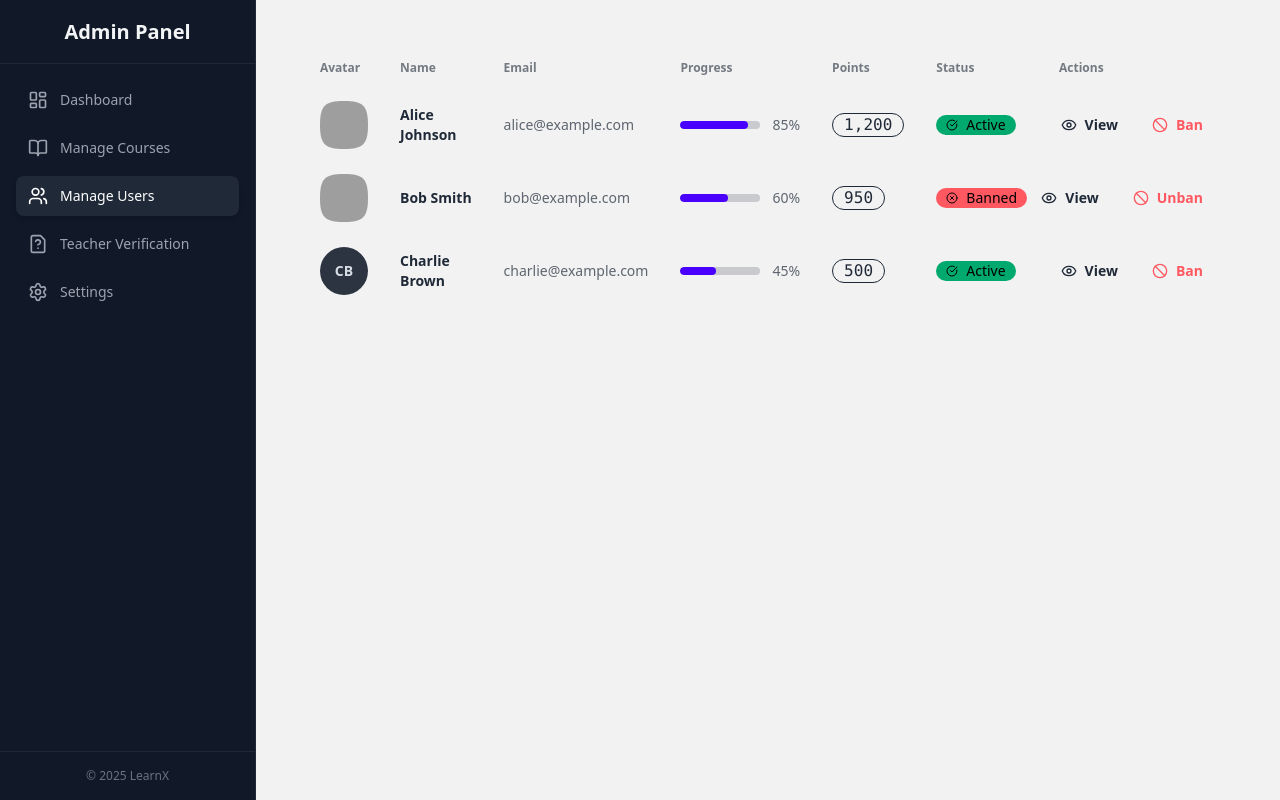
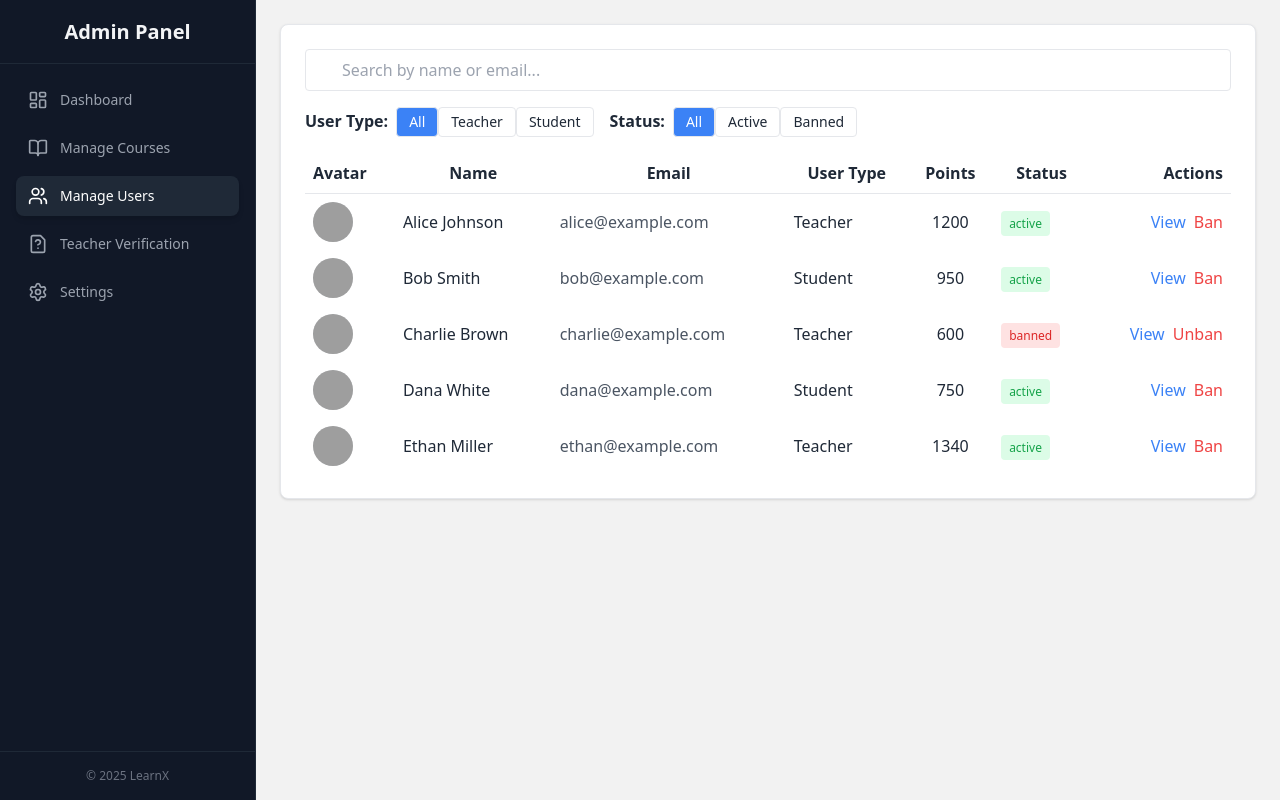
Before and after one commit to sayedpalestine7/MindQuest, a React (Vite) app in the folder frontend/: page /admin/users in a window 1280 px wide. Built offline with nearby package versions, Linux system fonts and the light colour scheme; grey boxes are pictures that could not be loaded.

Commit message:
build manage user page components

```diff
--- a/frontend/src/components/Admin/users/BanUserDialog.jsx
+++ b/frontend/src/components/Admin/users/BanUserDialog.jsx
@@ -1,9 +1,29 @@
-import React from 'react'
 
-function BanUserDialog() {
+function BanUserDialog({ user, onCancel, onConfirm }) {
+if (!user) return null
+  const isBanned = user.status === "banned"
   return (
-    <div>BanUserDialog</div>
+    <div className="fixed inset-0 bg-black/50 flex items-center justify-center z-50">
+      <div className="bg-white p-6 rounded-lg w-full max-w-sm text-center">
+        <h3 className="text-lg font-bold mb-2">
+          {isBanned ? "Unban User" : "Ban User"}
+        </h3>
+        <p className="mb-4">
+          {isBanned
+            ? `Unban ${user.name}? They will regain access.`
+            : `Ban ${user.name}? They will lose access.`}
+        </p>
+        <div className="flex justify-center gap-3">
+          <button onClick={onCancel} className="px-3 py-1 border rounded">Cancel</button>
+          <button
+            onClick={onConfirm}
+            className={`px-3 py-1 rounded ${isBanned ? "bg-green-600 text-white" : "bg-red-600 text-white"}`}
+          >
+            {isBanned ? "Unban" : "Ban"}
+          </button>
+        </div>
+      </div>
+    </div>
   )
 }
-
 export default BanUserDialog
--- /dev/null
+++ b/frontend/src/components/Admin/users/FilterBar.jsx
@@ -0,0 +1,22 @@
+export function FilterBar({ userTypeFilter, setUserTypeFilter, statusFilter, setStatusFilter }) {
+  const btn = "px-3 py-1 border rounded text-sm"
+  const active = "bg-blue-500 text-white"
+
+  return (
+    <div className="flex flex-wrap gap-4 mt-4">
+      <div>
+        <span className="font-semibold mr-2">User Type:</span>
+        <button onClick={() => setUserTypeFilter("all")} className={`${btn} ${userTypeFilter === "all" ? active : ""}`}>All</button>
+        <button onClick={() => setUserTypeFilter("teacher")} className={`${btn} ${userTypeFilter === "teacher" ? active : ""}`}>Teacher</button>
+        <button onClick={() => setUserTypeFilter("student")} className={`${btn} ${userTypeFilter === "student" ? active : ""}`}>Student</button>
+      </div>
+
+      <div>
+        <span className="font-semibold mr-2">Status:</span>
+        <button onClick={() => setStatusFilter("all")} className={`${btn} ${statusFilter === "all" ? active : ""}`}>All</button>
+        <button onClick={() => setStatusFilter("active")} className={`${btn} ${statusFilter === "active" ? active : ""}`}>Active</button>
+        <button onClick={() => setStatusFilter("banned")} className={`${btn} ${statusFilter === "banned" ? active : ""}`}>Banned</button>
+      </div>
+    </div>
+  )
+}
--- /dev/null
+++ b/frontend/src/components/Admin/users/SearchBar.jsx
@@ -0,0 +1,13 @@
+export function SearchBar({ searchQuery, setSearchQuery }) {
+  return (
+    <div className="relative">
+      <input
+        type="text"
+        placeholder="Search by name or email..."
+        value={searchQuery}
+        onChange={(e) => setSearchQuery(e.target.value)}
+        className="w-full border rounded px-4 py-2 pl-9"
+      />
+    </div>
+  )
+}
--- a/frontend/src/components/Admin/users/UserProfileDialog.jsx
+++ b/frontend/src/components/Admin/users/UserProfileDialog.jsx
@@ -1,8 +1,19 @@
-import React from 'react'
-
-function UserProfileDialog() {
+function UserProfileDialog({ user, onClose }) {
+if (!user) return null
   return (
-    <div>UserProfileDialog</div>
+    <div className="fixed inset-0 bg-black/50 flex items-center justify-center z-50">
+      <div className="bg-white p-6 rounded-lg w-full max-w-lg">
+        <h2 className="text-xl font-bold mb-2">{user.name}</h2>
+        <p className="text-gray-600 mb-4">{user.email}</p>
+        <div className="grid grid-cols-2 gap-4">
+          <div><strong>Points:</strong> {user.points}</div>
+          <div><strong>Courses:</strong> {user.coursesCompleted}</div>
+          <div><strong>Quizzes:</strong> {user.quizzesTaken}</div>
+          <div><strong>Status:</strong> {user.status}</div>
+        </div>
+        <button onClick={onClose} className="mt-6 px-4 py-2 bg-gray-800 text-white rounded">Close</button>
+      </div>
+    </div>
   )
 }
 
--- a/frontend/src/components/Admin/users/UserRow.jsx
+++ b/frontend/src/components/Admin/users/UserRow.jsx
@@ -1,106 +1,42 @@
-// src/components/admin/UserRow.jsx
-import React from "react"
-import { motion } from "framer-motion"
-import { Eye, Ban, CheckCircle, XCircle } from "lucide-react"
+export function UserRow({ user, onView, onBan }) {
+    if (!user) return null; // ⛔ Skip rendering if user is undefined
 
-function UserRow({ user, index, onView, onBan }) {
-  // Generate initials for avatar fallback
-  const getInitials = (name) => {
-    return name
+  const initials = user.name
     .split(" ")
     .map((n) => n[0])
     .join("")
     .toUpperCase()
-      .slice(0, 2)
-  }
 
   return (
-    <motion.tr
-      initial={{ opacity: 0, y: 10 }}
-      animate={{ opacity: 1, y: 0 }}
-      transition={{ delay: index * 0.05 }}
-      className="hover:bg-base-200"
-    >
-      {/* Avatar */}
-      <td>
-        <div className="flex items-center space-x-3">
-          <div className="avatar">
-            <div className="mask mask-squircle h-12 w-12">
+    <>
+      <td className="p-2">
+        <div className="w-10 h-10 bg-gray-200 rounded-full flex items-center justify-center">
           {user.avatar ? (
-                <img src={user.avatar} alt={user.name} />
+            <img src={user.avatar} alt={user.name} className="w-10 h-10 rounded-full" />
           ) : (
-                <div className="bg-neutral text-neutral-content flex h-12 w-12 items-center justify-center rounded-full">
-                  <span className="text-sm font-bold">
-                    {getInitials(user.name)}
-                  </span>
-                </div>
+            <span>{initials}</span>
           )}
         </div>
-          </div>
-        </div>
       </td>
-
-      {/* Name */}
-      <td className="font-bold">{user.name}</td>
-
-      {/* Email */}
-      <td className="text-base-content/70">{user.email}</td>
-
-      {/* Progress */}
-      <td>
-        <div className="flex items-center gap-3">
-          <progress
-            className="progress progress-primary w-20"
-            value={user.progress}
-            max="100"
-          ></progress>
-          <span className="text-sm text-base-content/70">{user.progress}%</span>
-        </div>
+      <td className="p-2 font-medium">{user.name}</td>
+      <td className="p-2 text-gray-600">{user.email}</td>
+      <td className="p-2 capitalize">{user.userType}</td>
+      <td className="p-2 text-center">{user.points}</td>
+      <td className="p-2">
+        <span
+          className={`px-2 py-1 text-xs rounded ${
+            user.status === "active" ? "bg-green-100 text-green-600" : "bg-red-100 text-red-600"
+          }`}
+        >
+          {user.status}
+        </span>
       </td>
-
-      {/* Points */}
-      <td>
-        <div className="badge badge-outline font-mono badge-lg">
-          {user.points.toLocaleString()}
-        </div>
-      </td>
-
-      {/* Status */}
-      <td>
-        {user.status === "active" ? (
-          <div className="badge badge-success gap-2">
-            <CheckCircle className="h-3 w-3" />
-            Active
-          </div>
-        ) : (
-          <div className="badge badge-error gap-2">
-            <XCircle className="h-3 w-3" />
-            Banned
-          </div>
-        )}
-      </td>
-
-      {/* Actions */}
-      <td>
-        <div className="flex justify-end gap-2">
-          <button
-            onClick={onView}
-            className="btn btn-ghost btn-sm gap-2"
-          >
-            <Eye className="h-4 w-4" />
-            View
-          </button>
-          <button
-            onClick={onBan}
-            className="btn btn-ghost btn-sm gap-2 text-error hover:bg-error hover:text-error-content"
-          >
-            <Ban className="h-4 w-4" />
+      <td className="p-2 text-right space-x-2">
+        <button onClick={onView} className="text-blue-500 hover:underline">View</button>
+        <button onClick={onBan} className="text-red-500 hover:underline">
           {user.status === "banned" ? "Unban" : "Ban"}
         </button>
-        </div>
       </td>
-    </motion.tr>
+    </>
   )
 }
-
-export default UserRow
--- a/frontend/src/components/Admin/users/UsersTable.jsx
+++ b/frontend/src/components/Admin/users/UsersTable.jsx
@@ -1,15 +1,31 @@
-import React from "react"
-import UserRow from "./UserRow"
+import { SearchBar } from "./SearchBar.jsx"
+import { FilterBar } from "./FilterBar.jsx"
+import { UserRow } from "./UserRow.jsx"
+// import { UserProfileDialog } from "./UserProfileDialog.jsx"
+// import { BanUserDialog } from "./BanUserDialog"
+import { useEffect, useState, useMemo } from "react"
+import { motion } from "framer-motion"
+function UsersTable() {
+  const [users, setUsers] = useState([])
+  const [loading, setLoading] = useState(true)
+  const [searchQuery, setSearchQuery] = useState("")
+  const [sortField, setSortField] = useState("name")
+  const [sortOrder, setSortOrder] = useState("asc")
+  const [userTypeFilter, setUserTypeFilter] = useState("all")
+  const [statusFilter, setStatusFilter] = useState("all")
+  const [selectedUser, setSelectedUser] = useState(null)
+  const [userToBan, setUserToBan] = useState(null)
 
-function UserTable() {
-  // Fake users for testing
-  const fakeUsers = [
+  useEffect(() => {
+    // Simulate API call
+    setTimeout(() => {
+      const fakeData = [
         {
           id: 1,
           name: "Alice Johnson",
           email: "alice@example.com",
+          userType: "teacher",
           avatar: "https://i.pravatar.cc/150?img=1",
-      progress: 85,
           points: 1200,
           status: "active",
         },
@@ -17,60 +33,132 @@ function UserTable() {
           id: 2,
           name: "Bob Smith",
           email: "bob@example.com",
+          userType: "student",
           avatar: "https://i.pravatar.cc/150?img=2",
-      progress: 60,
           points: 950,
-      status: "banned",
+          status: "active",
         },
         {
           id: 3,
           name: "Charlie Brown",
           email: "charlie@example.com",
-      avatar: "",
-      progress: 45,
-      points: 500,
+          userType: "teacher",
+          avatar: "https://i.pravatar.cc/150?img=3",
+          points: 600,
+          status: "banned",
+        },
+        {
+          id: 4,
+          name: "Dana White",
+          email: "dana@example.com",
+          userType: "student",
+          avatar: "https://i.pravatar.cc/150?img=4",
+          points: 750,
+          status: "active",
+        },
+        {
+          id: 5,
+          name: "Ethan Miller",
+          email: "ethan@example.com",
+          userType: "teacher",
+          avatar: "https://i.pravatar.cc/150?img=5",
+          points: 1340,
           status: "active",
         },
       ]
+      setUsers(fakeData)
+      setLoading(false)
+    }, 600) // simulate network delay
+  }, [])
 
-  // Example event handlers
-  const handleView = (user) => {
-    alert(`Viewing ${user.name}`)
+  function handleSort(field) {
+    if (sortField === field) {
+      setSortOrder(sortOrder === "asc" ? "desc" : "asc")
+    } else {
+      setSortField(field)
+      setSortOrder("asc")
+    }
   }
 
-  const handleBan = (user) => {
-    alert(`${user.name} is now ${user.status === "banned" ? "unbanned" : "banned"}`)
+  function handleBanUser() {
+    if (!userToBan) return
+    setUsers(
+      users.map((u) =>
+        u.id === userToBan.id
+          ? { ...u, status: u.status === "banned" ? "active" : "banned" }
+          : u
+      )
+    )
+    setUserToBan(null)
   }
 
+  const filteredUsers = useMemo(() => {
+    return users
+      .filter((u) => {
+        const matchSearch =
+          u.name.toLowerCase().includes(searchQuery.toLowerCase()) ||
+          u.email.toLowerCase().includes(searchQuery.toLowerCase())
+        const matchType = userTypeFilter === "all" || u.userType === userTypeFilter
+        const matchStatus = statusFilter === "all" || u.status === statusFilter
+        return matchSearch && matchType && matchStatus
+      })
+      .sort((a, b) => {
+        const aVal = typeof a[sortField] === "string" ? a[sortField].toLowerCase() : a[sortField]
+        const bVal = typeof b[sortField] === "string" ? b[sortField].toLowerCase() : b[sortField]
+        return sortOrder === "asc" ? (aVal > bVal ? 1 : -1) : (aVal < bVal ? 1 : -1)
+      })
+  }, [users, searchQuery, sortField, sortOrder, userTypeFilter, statusFilter])
+
+  if (loading) return <div className="p-8 text-center">Loading...</div>
+
   return (
-    <div className="overflow-x-auto p-6">
-      <table className="table w-full">
+    <div className="p-6 border rounded-lg bg-white shadow">
+      <SearchBar searchQuery={searchQuery} setSearchQuery={setSearchQuery} />
+      <FilterBar
+        userTypeFilter={userTypeFilter}
+        setUserTypeFilter={setUserTypeFilter}
+        statusFilter={statusFilter}
+        setStatusFilter={setStatusFilter}
+      />
+
+      <table className="w-full mt-4 border-collapse">
         <thead>
-          <tr>
-            <th>Avatar</th>
-            <th>Name</th>
-            <th>Email</th>
-            <th>Progress</th>
-            <th>Points</th>
-            <th>Status</th>
-            <th>Actions</th>
+          <tr className="border-b">
+            <th className="p-2 text-left">Avatar</th>
+            <th className="p-2 cursor-pointer" onClick={() => handleSort("name")}>Name</th>
+            <th className="p-2">Email</th>
+            <th className="p-2">User Type</th>
+            <th className="p-2 cursor-pointer" onClick={() => handleSort("points")}>Points</th>
+            <th className="p-2">Status</th>
+            <th className="p-2 text-right">Actions</th>
           </tr>
         </thead>
-
         <tbody>
-          {fakeUsers.map((user, index) => (
+          {filteredUsers.length === 0 ? (
+            <tr><td colSpan="7" className="text-center py-4 text-gray-500">No users found</td></tr>
+          ) : (
+            filteredUsers.map((user, i) => (
+              <motion.tr
+                key={user.id}
+                initial={{ opacity: 0, y: 10 }}
+                animate={{ opacity: 1, y: 0 }}
+                transition={{ delay: i * 0.05 }}
+              >
                 <UserRow
-              key={user.id}
                   user={user}
-              index={index}
-              onView={() => handleView(user)}
-              onBan={() => handleBan(user)}
+                  onView={() => setSelectedUser(user)}
+                  onBan={() => setUserToBan(user)}
                 />
-          ))}
+              </motion.tr>
+            ))
+          )}
         </tbody>
       </table>
+
+      {/* <UserProfileDialog user={selectedUser} onClose={() => setSelectedUser(null)} />
+      <BanUserDialog user={userToBan} onCancel={() => setUserToBan(null)} onConfirm={handleBanUser} /> */}
     </div>
   )
 }
 
-export default UserTable
+export default UsersTable
```
Lines whose indentation alone changed are shown as unchanged.
